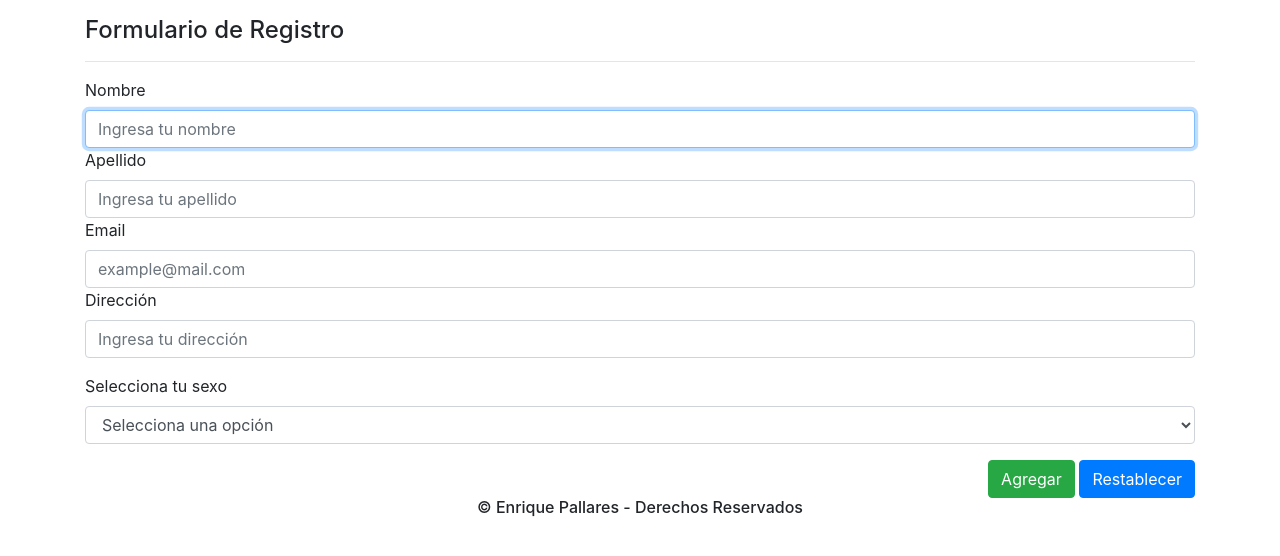
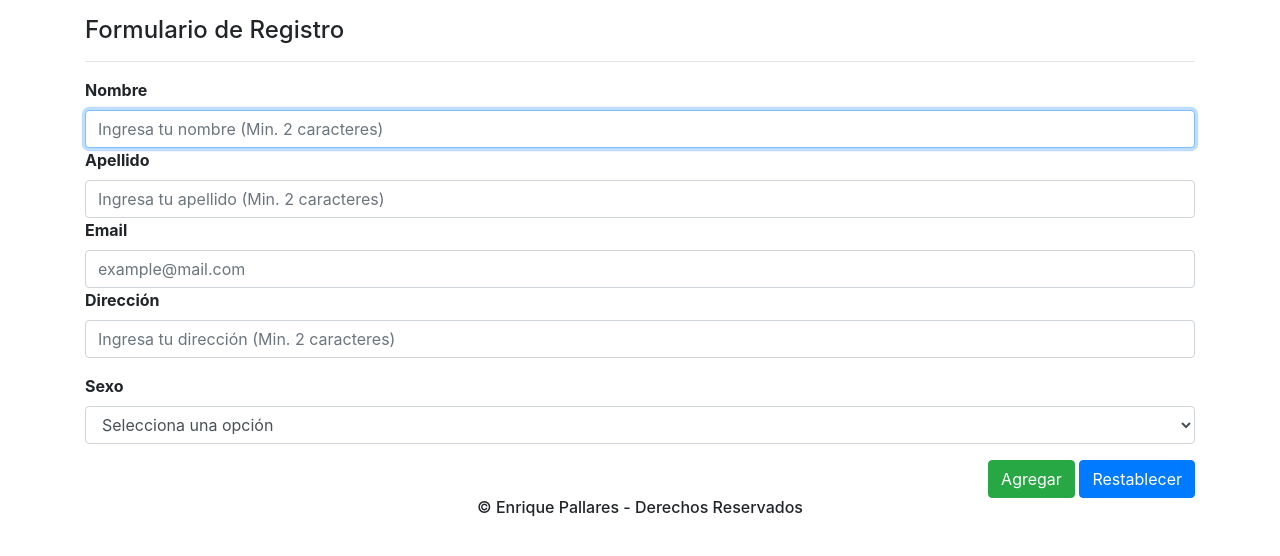
Before and after one commit to EnriquePallares/CRUD_CodeIgniter, a CodeIgniter app: page /CRUD_CodeIgniter/ in a window 1280 px wide. Shown: the part 75-631 px from the top of the page. Run offline with CodeIgniter, Linux system fonts and the light colour scheme; some libraries are stand-ins or nearby versions.

Commit message:
Ajustes menores

```diff
--- a/application/views/registro_view.php
+++ b/application/views/registro_view.php
@@ -2,24 +2,24 @@
     <div class="col-12 col-sm-12 col-lg-12 col-xl-12">
         <h4>Formulario de Registro</h4>
         <hr>
-        <form action="<?=base_url("Clientes_controller/agregar");?>" method="post">
+        <form action="<?=base_url("Clientes_controller/agregar");?>" method="post" onsubmit="return formValidate()">
             <div class="form-group">
-                <label for="inputName">Nombre</label>
-                <input type="text" class="form-control" id="inputName" name="nombre" placeholder="Ingresa tu nombre" autofocus required>
+                <label for="inputName" class="font-weight-bold">Nombre</label>
+                <input type="text" class="form-control" id="inputName" name="nombre" placeholder="Ingresa tu nombre (Min. 2 caracteres)" pattern="[A-Za-z]{2,}" autofocus required>
 
-                <label for="inputLastName">Apellido</label>
-                <input type="text" class="form-control" id="inputLastName" name="apellido" placeholder="Ingresa tu apellido" required>
+                <label for="inputLastName" class="font-weight-bold">Apellido</label>
+                <input type="text" class="form-control" id="inputLastName" name="apellido" placeholder="Ingresa tu apellido (Min. 2 caracteres)" pattern="[A-Za-z]{2,}" required>
 
-                <label for="inputEmail">Email</label>
+                <label for="inputEmail" class="font-weight-bold">Email</label>
                 <input type="email" class="form-control" id="inputEmail" name="email" aria-describedby="emailHelp" placeholder="example@mail.com" pattern="[a-z0-9._%+-]+@[a-z0-9.-]+\.[a-z]{2,}$" required>
 
-                <label for="inputAddress">Dirección</label>
-                <input type="text" class="form-control" id="inputAddress" name="direccion" placeholder="Ingresa tu dirección" required>
+                <label for="inputAddress" class="font-weight-bold">Dirección</label>
+                <input type="text" class="form-control" id="inputAddress" name="direccion" placeholder="Ingresa tu dirección (Min. 2 caracteres)" pattern="[A-Za-z]{2,}" required>
             </div>
             <div class="form-group">
-                <label for="selectGenre">Selecciona tu sexo</label>
+                <label for="selectGenre" class="font-weight-bold">Sexo</label>
                 <select class="form-control" id="selectGenre" name="sexo" required>
-                    <option value="">Selecciona una opción</option>
+                    <option selected value="">Selecciona una opción</option>
                     <option value="masculino">Masculino</option>
                     <option value="femenino">Femenino</option>
                 </select>
```
Also changed, not shown: application/views/modificar_view.php (+5 -5 lines).
